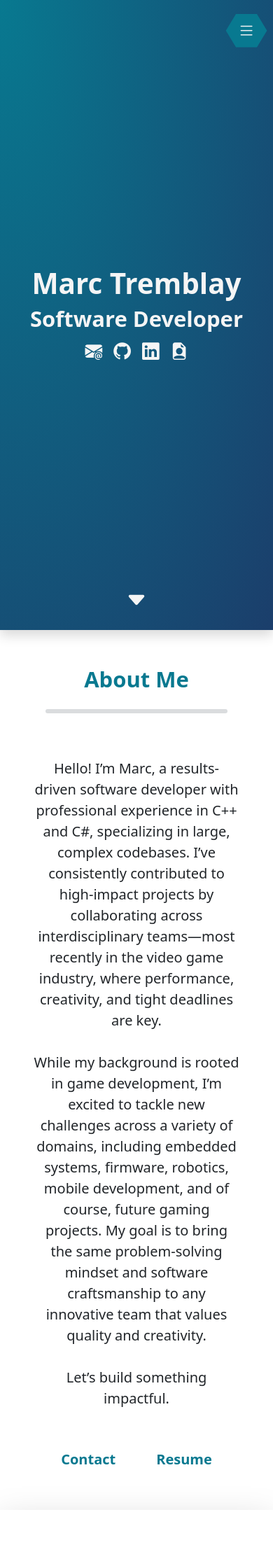
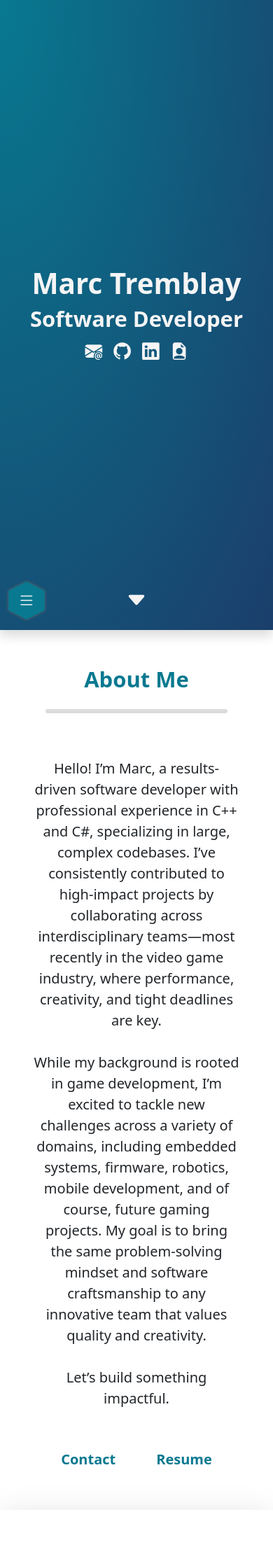
Before and after one commit to tremblay95/tremblay95.github.io, a Jekyll site: the page built from index.html, in a window 390 px wide. Shown: the top 2210 px of the page at 70% size. Built offline with Jekyll 4.4.1, drawn with Linux system fonts in a browser that asks for light colours.

Commit message:
mobile hexagonal nav items & link focus style

```diff
--- a/_includes/index/nav.html
+++ b/_includes/index/nav.html
@@ -16,22 +16,18 @@
             {% endunless %}>
                 <i class="bi {{ item.icon }}"></i>
             </a>
-            <span class="nav-label fs-5 me-1 ms-1 fw-semibold align-self-center">
+            <span class="nav-label fs-5 translate-middle-y top-50 align-center align-middle fw-semibold align-self-center">
                 {{ item.title }}
             </span>
         </div>
     {% endfor %}
 </div>
-<button onclick="ToggleNav()" class="d-block d-md-none position-fixed top-0 end-0 my-3 mx-2 z-2 primary-link bg-primary-link nav-link nav-hex-flattop align-middle d-flex align-center fs-2" type="button" aria-expanded="false" aria-controls="mobile-nav">
-    <i class="bi bi-list"></i>
-</button>
-<div id="mobile-nav" class="mobile-nav d-flex d-md-none flex-column justify-content-center align-items-center bg-white hide-nav">
-    <button onclick="HideNav()" class="d-block d-md-none position-fixed top-0 end-0 my-3 mx-2 z-2 primary-link bg-primary-link nav-link nav-hex-flattop align-middle d-flex align-center fs-2" type="button" aria-expanded="false" aria-controls="mobile-nav">
-        <i class="bi bi-x"></i>
-    </button>
+
+<div class="nav d-md-none d-block position-fixed bottom-0 start-0 translate-bottom-y z-2 ms-2 mb-4 fs-2">
+    <div id="mobile-nav" class="hide-nav">
         {% for item in page.nav %}
-        <div class="nav-item my-3 px-3 col-10 w-100">
-            <a onclick="HideNav()" class="nav-link nav-link-mobile align-middle d-flex align-center justify-content-center
+            <div class="nav-item-mobile nav-hex-shadow d-flex {% cycle 'nav-item-even-mobile', '' %}">
+                <a class="nav-link nav-hex-pointytop align-middle d-flex align-center
                 {% if item.inverted %}
                     primary-link bg-primary-link
                 {% else %}
@@ -44,9 +40,17 @@
                 {% unless item.no-scroll %}
                     data-scroll
                 {% endunless %}>
-                <i class="bi {{ item.icon }} fs-2"></i>
-                <span class="fs-5 me-1 ms-3 fw-semibold align-self-center">{{ item.title }}</span>
+                    <i class="bi {{ item.icon }}"></i>
                 </a>
+                <span class="nav-label fs-6 translate-middle-y top-50 align-center align-middle fw-semibold align-self-center">
+                    {{ item.title }}
+                </span>
             </div>
         {% endfor %}
     </div>
+    <div class="nav-item-mobile nav-hex-shadow d-flex">
+        <button onclick="ToggleNav()" class="primary-link bg-primary-link nav-link nav-hex-pointytop align-middle d-flex align-center" type="button" aria-expanded="false" aria-controls="mobile-nav">
+            <i id="mobile-navbtn" class="bi bi-list"></i>
+        </button>
+    </div>
+</div>
--- a/_sass/main.scss
+++ b/_sass/main.scss
@@ -76,6 +76,11 @@
     color: $light;
     transition: $link-transition-time $link-transition;
 
+    &:focus
+    {
+        color: $light;
+    }
+
     &:hover
     {
         color: $primary;
@@ -108,6 +113,11 @@
 {
     color: $primary;
     transition: $link-transition-time $link-transition;
+
+    &:focus
+    {
+        color: $primary;
+    }
 
     &:hover
     {
@@ -152,7 +162,7 @@
 }
 
 .nav-hex-shadow {
-    filter: drop-shadow(0px 0px 1px #666);
+    filter: drop-shadow(0px 0px 2px #666);
     border-radius: 50rem;
 }
 
@@ -187,23 +197,11 @@
         opacity: 0;
         transition: opacity 0.3s;
 
-        padding: 5px 8px;
-        border-radius: 2rem;
+        padding: 1px 8px;
+        left: 100%;
+        margin-left: 0.1rem;
 
-        top: 20%;
-        left: 105%;
         z-index: 1;
-    }
-    & .nav-label::after
-    {
-        content: "";
-        position:absolute;
-        right: 99%;
-        top: 50%;
-        margin-top: -5px;
-        border-width: 5px;
-        border-style: solid;
-        border-color: transparent $light transparent transparent;
     }
 
     &:hover .nav-label
@@ -219,3 +217,32 @@
 {
     margin-left: 2rem;
 }
+
+.nav-item-mobile
+{
+    margin-top: -0.6rem;
+    margin-bottom: -0.6rem;
+    width: max-content;
+
+    & .nav-label
+    {
+        width: max-content;
+        position: absolute;
+        display: inline;
+        color: $primary;
+        background-color: $light;
+
+        padding: 2px 6px;
+        left: 100%;
+        margin-left: 0.1rem;
+
+        z-index: 1;
+        line-clamp: 1;
+        -webkit-line-clamp: 1;
+    }
+}
+
+.nav-item-even-mobile
+{
+    margin-left: 1.8rem;
+}
--- a/assets/js/nav.js
+++ b/assets/js/nav.js
@@ -1,29 +1,22 @@
 const CLASS_NAME_HIDENAV = 'hide-nav';
+const CLASS_NAME_NAVBTN_SHOWN = "bi-x";
+const CLASS_NAME_NAVBTN_HIDDEN = "bi-list";
+
+const mobileNav = document.querySelector('#mobile-nav');
+const mobileNavBtn = document.querySelector('#mobile-navbtn');
 
 function ToggleNav()
 {
-    let nav = document.querySelector('#mobile-nav');
+    mobileNav.classList.toggle(CLASS_NAME_HIDENAV);
 
-    if (nav.classList.contains(CLASS_NAME_HIDENAV))
-    {
-        nav.classList.remove(CLASS_NAME_HIDENAV);
-    }
-    else
-    {
-        nav.classList.add(CLASS_NAME_HIDENAV);
-    }
-
-    console.log(nav.classList);
+    mobileNavBtn.classList.toggle(CLASS_NAME_NAVBTN_HIDDEN);
+    mobileNavBtn.classList.toggle(CLASS_NAME_NAVBTN_SHOWN);
 }
 
 function HideNav()
 {
-    let nav = document.querySelector('#mobile-nav');
+    mobileNav.classList.add(CLASS_NAME_HIDENAV);
 
-    if (!nav.classList.contains(CLASS_NAME_HIDENAV))
-    {
-        nav.classList.add(CLASS_NAME_HIDENAV);
-    }
-
-    return true;
+    mobileNavBtn.classList.remove(CLASS_NAME_NAVBTN_SHOWN);
+    mobileNavBtn.classList.add(CLASS_NAME_NAVBTN_HIDDEN);
 }
```
Lines whose indentation alone changed are shown as unchanged.
